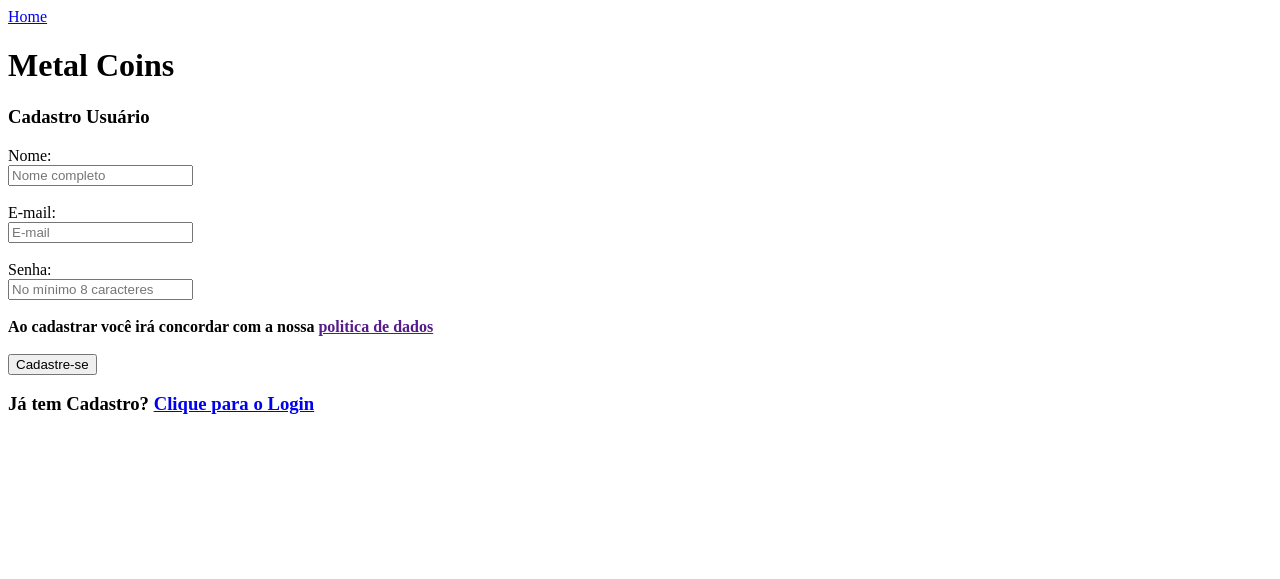
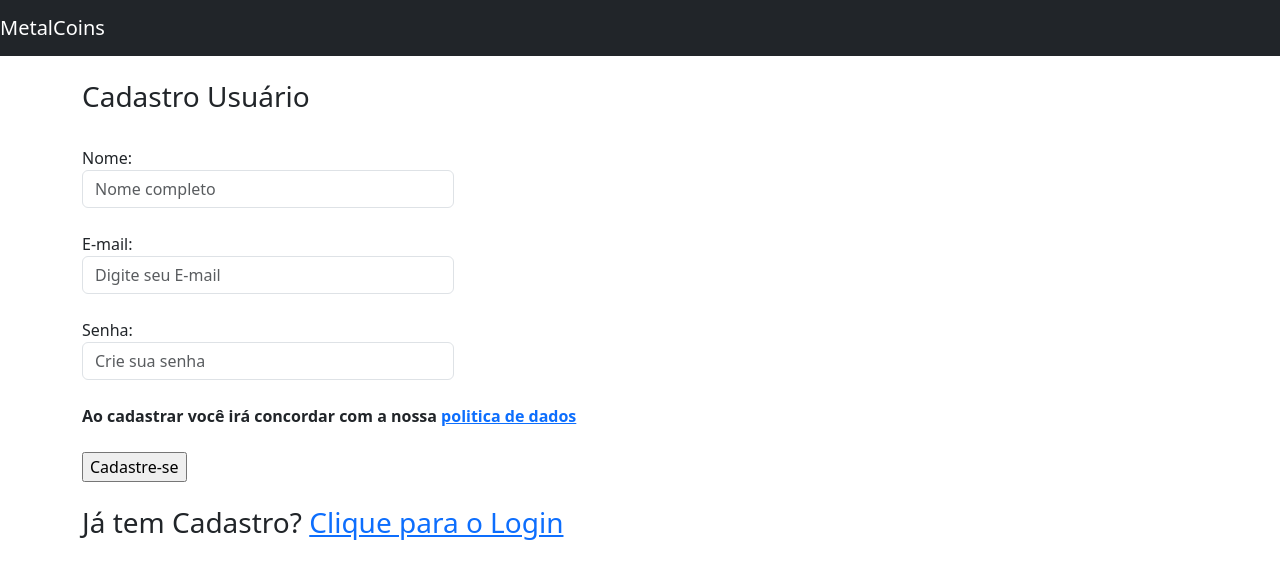
Before and after one commit to gladsonsimoes/MetalCoins, a PHP site: page /Cadastro.php in a window 1280 px wide. Shown: the top 579 px of the page. Run offline with PHP 8.4, Linux system fonts and the light colour scheme.

Commit message:
Alteracoes no visual

```diff
--- a/Cadastro.php
+++ b/Cadastro.php
@@ -10,40 +10,57 @@ include_once('./database/conexao.php');
     <meta charset="UTF-8">
     <meta http-equiv="X-UA-Compatible" content="IE=edge">
     <meta name="viewport" content="width=device-width, initial-scale=1.0">
+    <link href="https://cdn.jsdelivr.net/npm/bootstrap@5.3.0-alpha1/dist/css/bootstrap.min.css" rel="stylesheet"
+        integrity="sha384-GLhlTQ8iRABdZLl6O3oVMWSktQOp6b7In1Zl3/Jr59b6EGGoI1aFkw7cmDA6j6gD" crossorigin="anonymous">
     <title>Cadastro MetalCoins</title>
 </head>
 
 <body>
-    <!-- NavBar -->
-    <nav>
-        <div class="topnav">
-            <a href="index.html">Home</a>
-        </div>
-    </nav>
+    <header>
+        <!-- NavBar -->
+        <nav class="navbar navbar-dark bg-dark">
+            <a class="navbar-brand" href="index.html">MetalCoins</a>
+        </nav>
+    </header>
+    <br>
 
     <!-- Conteudo da página -->
-    <h1>Metal Coins</h1>
-    <h3>Cadastro Usuário</h3>
     <div class="container">
+        <h3>Cadastro Usuário</h3>
+        <br>
         <form name="signIn" method="post" action="./src/controllers/user/UserController.php">
-            <label>Nome: </label>
+            <div class="form-group form-row">
+                <label>Nome:</label>
+                <div class="col-4">
+                    <input type="text" name="name" class="form-control" placeholder="Nome completo" required
+                        autocomplete="off" />
+                </div>
+            </div>
             <br>
-            <input type="text" name="name" placeholder="Nome completo" required />
+            <div class="form-group form-row">
+                <label>E-mail:</label>
+                <div class="col-4">
+                    <input type="email" name="email" class="form-control" placeholder="Digite seu E-mail" required
+                        autocomplete="off" />
+                </div>
+            </div>
             <br>
-            <br><label>E-mail: </label>
+            <div class="form-group form-row">
+                <label>Senha:</label>
+                <div class="col-4">
+                    <input type="password" name="password" class="form-control" placeholder="Crie sua senha"
+                        minlength="8" required />
+                </div>
+            </div>
             <br>
-            <input type="email" name="email" placeholder="E-mail" required />
-            <br>
-            <br><label>Senha: </label>
-            <br>
-            <input type="password" name="password" placeholder="No mínimo 8 caracteres" minlength="8" required />
-            <br><br>
             <b> Ao cadastrar você irá concordar com a nossa <a href="">politica de dados</a> </b>
             <br><br>
             <input type="submit" value="Cadastre-se" name="createdUser">
         </form>
-        <h3>Já tem Cadastro? <a href="login.php">Clique para o Login</a></h3>
-    </div>
+        <div>
+            <br>
+            <h3>Já tem Cadastro? <a href="login.php">Clique para o Login</a></h3>
+        </div>
 </body>
 
 </html>
```
